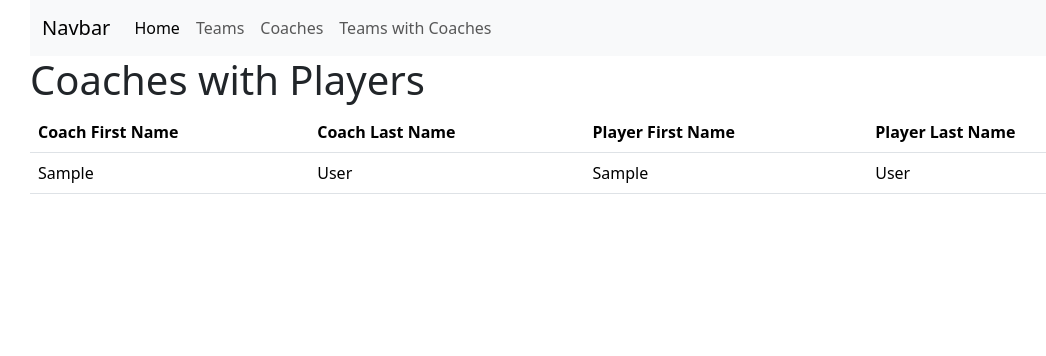
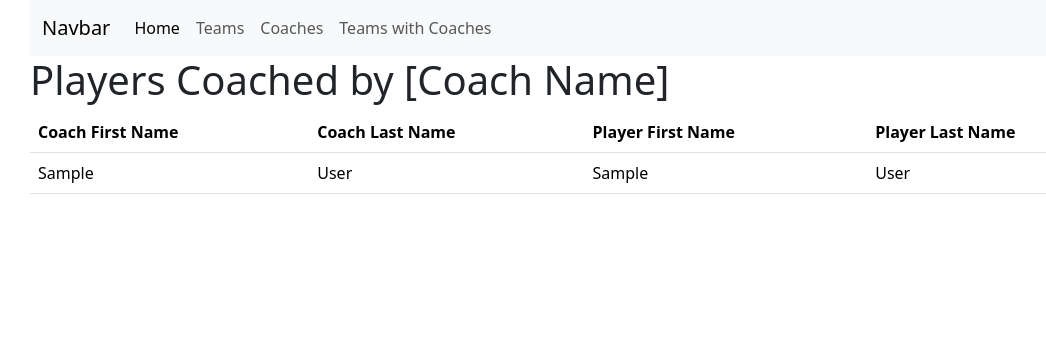
Before and after one commit to BrodyKelso/4013-HW3-BK, a PHP site: page /coaches-with-players.php?id=1 in a window 1280 px wide. Shown: the top 356 px of the page, without its empty margins (52-1098 px from the left). Run offline with PHP 8.4, Linux system fonts and the light colour scheme; tables that the repository leaves empty or names only in its code hold one stand-in row (values such as "Sample post").

Commit message:
Update view-coaches-players.php

```diff
--- a/view-coaches-players.php
+++ b/view-coaches-players.php
@@ -1,4 +1,4 @@
-<h1>Coaches with Players</h1>
+<h1>Players Coached by [Coach Name]</h1>
 <div class="table-responsive">
   <table class="table">
     <thead>
```
